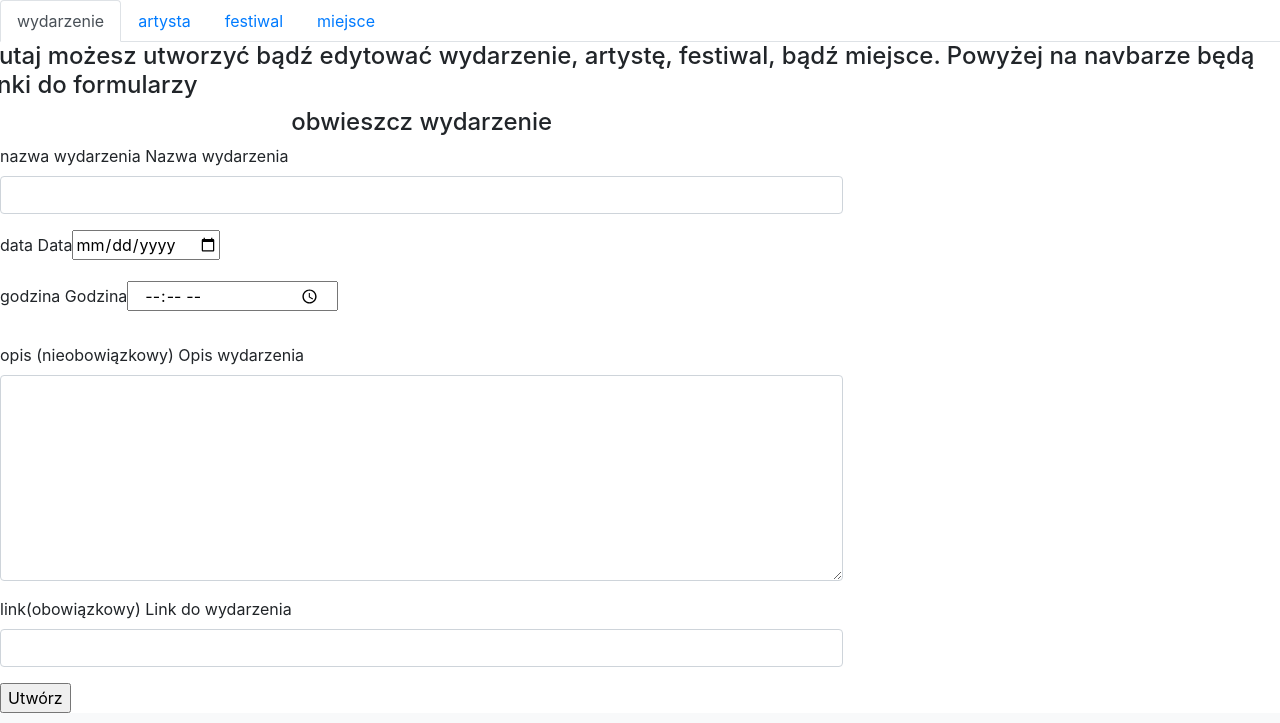
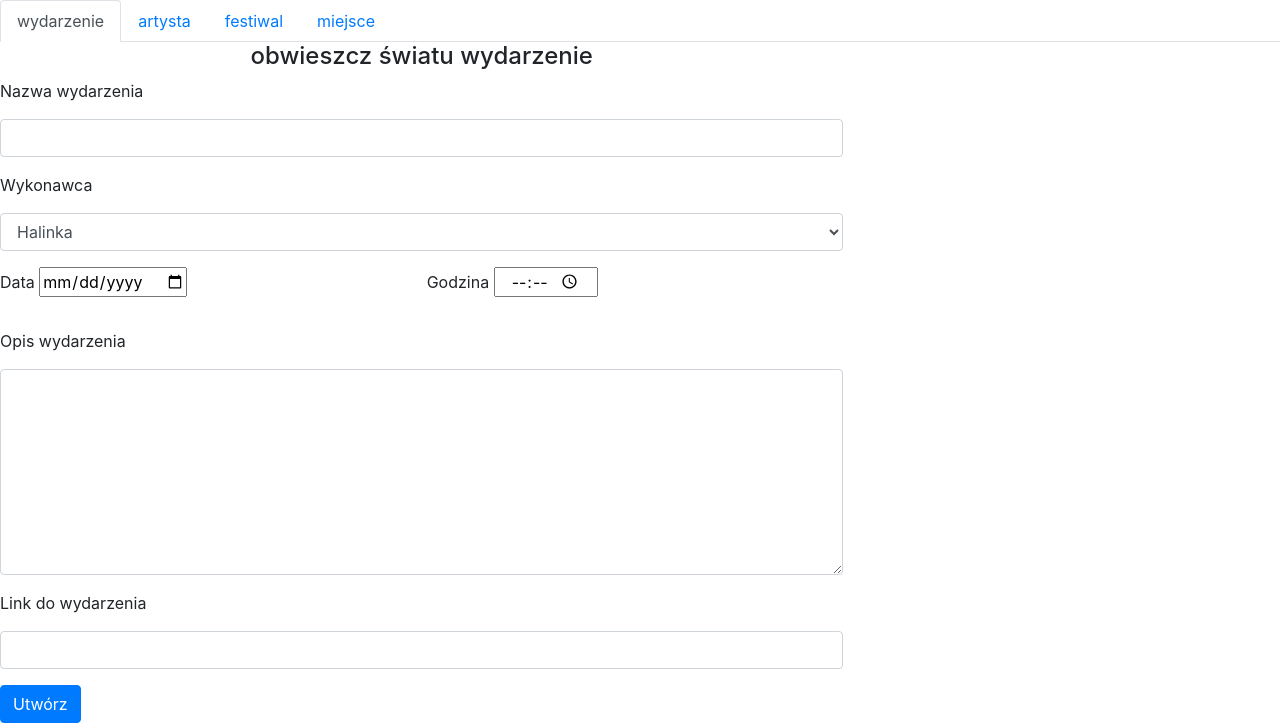
Before and after one commit to tobiaszzet/koncertmistrz, a Flask app: page /creator_page_event/ in a window 1280 px wide. Shown: the part 126-849 px from the top of the page. Run offline with Flask 3, Linux system fonts and the light colour scheme; the visitor is signed in with stand-in values (Sample User, id 1); parts of the project's set-up code (start-up, migrations or seed data) failed here and were passed over; some libraries are stand-ins or nearby versions.

Commit message:
file was created

```diff
--- a/templates/creator_page_event.html
+++ b/templates/creator_page_event.html
@@ -6,7 +6,6 @@
 {% endblock %}
 
 {% block content %}
-
 <ul class="nav nav-tabs">
   <li class="nav-item">
     <a class="nav-link active" href="/creator_page_event/">wydarzenie</a>
@@ -15,48 +14,62 @@
     <a class="nav-link" href="/creator_page_artist/">artysta</a>
   </li>
   <li class="nav-item">
-    <a class="nav-link" href="/creator_page_festival">festiwal</a>
+    <a class="nav-link" href="/creator_page_festival/">festiwal</a>
   </li>
   <li class="nav-item">
-    <a class="nav-link" href="creator_page_spot">miejsce</a>
+    <a class="nav-link" href="/creator_page_spot/">miejsce</a>
   </li>
 </ul>
 
+
  <div class="row">
-     <h4> Tutaj możesz utworzyć bądź edytować wydarzenie, artystę, festiwal, bądź miejsce. Powyżej na navbarze będą <br>
-linki do formularzy</h4>
 
      <div class="col-8">
-         <h4 class="form-header text-center">obwieszcz wydarzenie</h4>
-         <form action ="" method="POST" name="myform">
-             <div class="mb-3">
-                 {{ form.csrt_token}}
-                 <label  class="form-label">nazwa wydarzenia</label>
-                 {{ form.event_name.label}}{{form.event_name()}}
+         <h4 class="form-header text-center">obwieszcz światu wydarzenie</h4>
+          <form action ="" method="POST" name="myform">
+
+             <div class="form-group">
+                 <label  class="form-label">{{ form.event_name.label}}</label>
+                 {{ form.hidden_tag() }}
+                 {{ form.event_name() }}
+             </div>
+         <div class="form-group">
+    <label for="exampleFormControlSelect2">{{form.event_artist.label}}</label>
+    <select class="form-control" id="exampleFormControlSelect2">
+      <option>Halinka</option>
+      <option>Krystyna and Boys</option>
+      <option>Dreigroschenoper</option>
+        <option>Druig</option>
+      <option>Fertig</option>
+      <option>Kraftwerk</option>
+    </select>
+  </div>
+         <div class="form-row">
+             <div class="form-group col-md-6">
+                 <label class="form-label" >{{ form.event_date.label}}</label>
+                 {{form.event_date(class="datepicker")}}
+             </div>
+             <div class="form-group col-md-6 ">
+                 <label class="form-label" >{{ form.event_time.label}}</label>
+                 {{ form.event_time(type="time") }}
+             </div>
+         </div>
+             <div class="form-group">
+                 <label class="form-label">{{ form.event_description.label}}</label>
+                 {{ form.hidden_tag() }}
+                 {{ form.event_description() }}
              </div>
              <div class="mb-3">
-                 <label class="form-label" >data</label>
-                 {{ form.event_date.label}}{{form.event_date(class="datepicker")}}
-             </div>
-             <div class="mb-3">
-                 <label class="form-label" >godzina</label>
-                 {{ form.event_time.label}}{{ form.event_time(type="time") }}
-             </div>
-             <div class="mb-3">
-                 <label class="form-label" >opis (nieobowiązkowy)</label>
-                 {{ form.event_description.label}}{{form.event_description()}}
-             </div>
-             <div class="mb-3">
-                 <label class="form-label" >link(obowiązkowy)</label>
-                 {{ form.event_url.label}}{{form.event_url()}}
+                 <label class="form-label">{{ form.event_url.label }}</label>
+                 {{ form.hidden_tag() }}
+                 {{ form.event_url() }}
              </div>
              <div>
-             {{ form.submit() }}
+             {{ form.submit(class="btn btn-primary") }}
              </div>
-         </form>
+          </form>
      </div>
  </div>
 
 
-
 {% endblock %}
```
Also changed, not shown: templates/event_browser.html (added, +38 -0 lines), templates/login_site.html (added, +37 -0 lines), templates/user_settings_site.html (added, +20 -0 lines).
